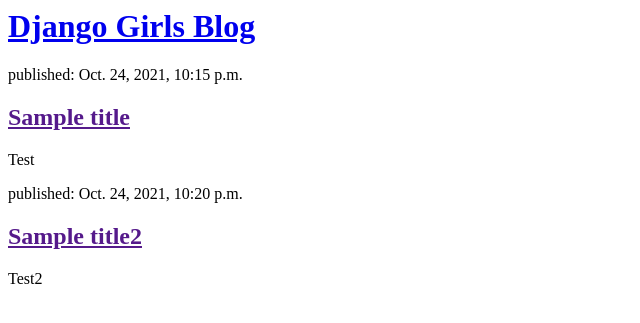
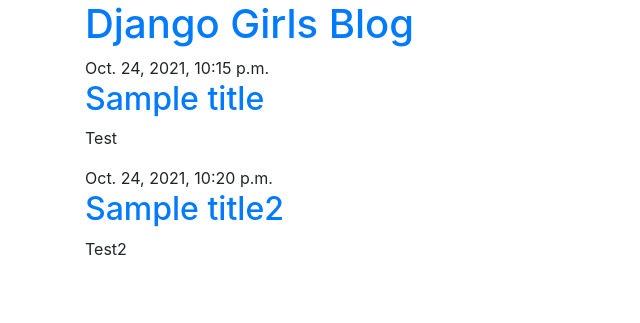
Before and after one commit to prashant-ux/django, a Django app: page / in a window 1280 px wide. Shown: the top 323 px of the page, without its empty margins (0-640 px from the left). Run offline with Django 3.2, Linux system fonts and the light colour scheme; data comes from the database, SQL or seed files in the repository.

Commit message:
adding css in files

```diff
--- a/blog/templates/blog/post_list.html
+++ b/blog/templates/blog/post_list.html
@@ -1,18 +1,40 @@
+{% load static %}
 <html>
   <head>
     <title>Django Girls blog</title>
+    <link
+      rel="stylesheet"
+      href="https://cdn.jsdelivr.net/npm/bootstrap@4.5.3/dist/css/bootstrap.min.css"
+      integrity="sha384-TX8t27EcRE3e/ihU7zmQxVncDAy5uIKz4rEkgIXeMed4M0jlfIDPvg6uqKI2xXr2"
+      crossorigin="anonymous"
+    />
+    <link rel="stylesheet" href="{% static 'css/blog.css' %}" />
+    <link
+      href="//fonts.googleapis.com/css?family=Lobster&subset=latin,latin-ext"
+      rel="stylesheet"
+      type="text/css"
+    />
   </head>
   <body>
-    <header>
+    <header class="page-header">
+      <div class="container">
         <h1><a href="/">Django Girls Blog</a></h1>
+      </div>
     </header>
-
+<main class="container">
+    <div class="row">
+        <div class="col">
             {% for post in posts %}
-       <article>
-        <time>published: {{ post.published_date }}</time>
+                <article class="post">
+                    <time class="date">
+                        {{ post.published_date }}
+                    </time>
                     <h2><a href="">{{ post.title }}</a></h2>
                     <p>{{ post.text|linebreaksbr }}</p>
                 </article>
             {% endfor %}
+        </div>
+    </div>
+</main>
   </body>
 </html>
```
Lines whose indentation alone changed are shown as unchanged.
